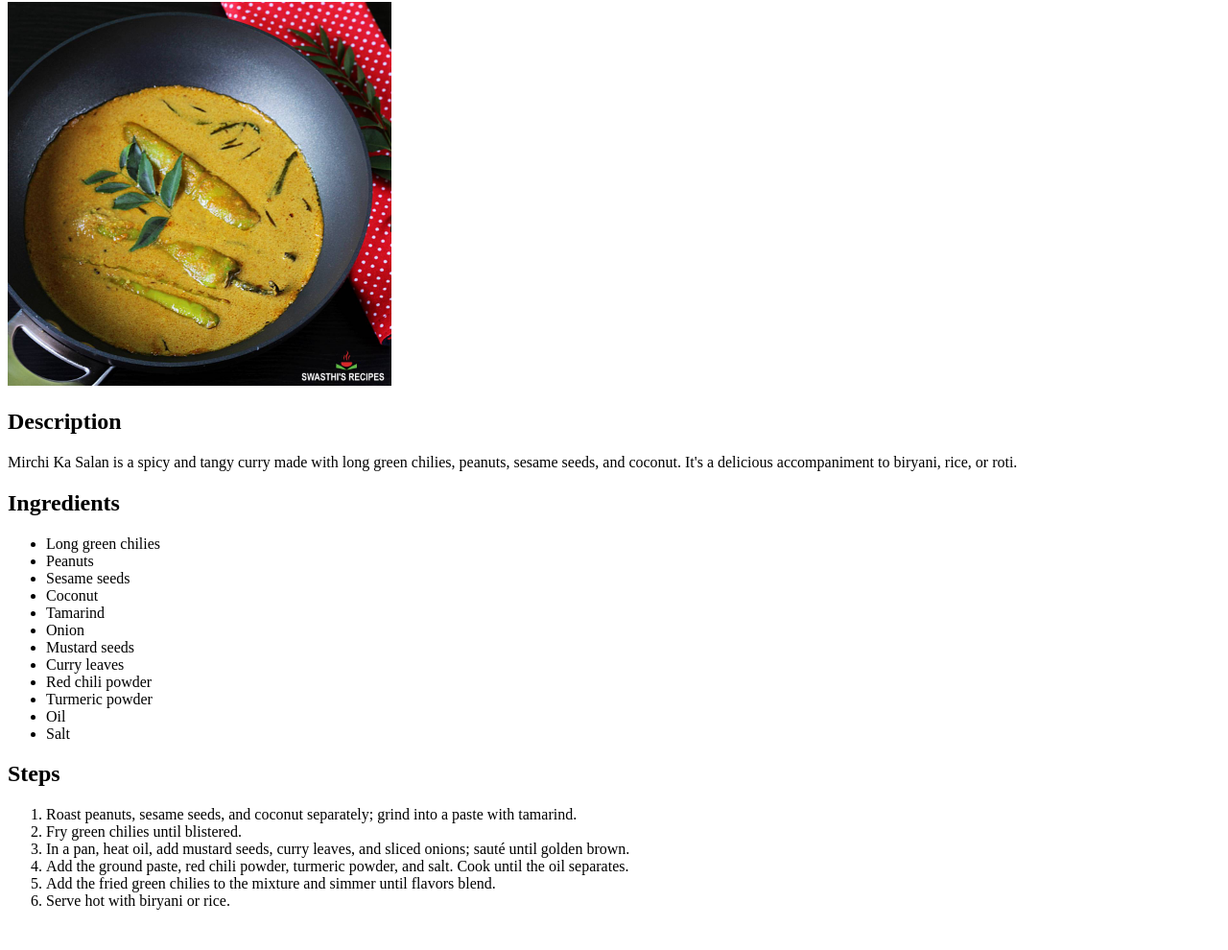
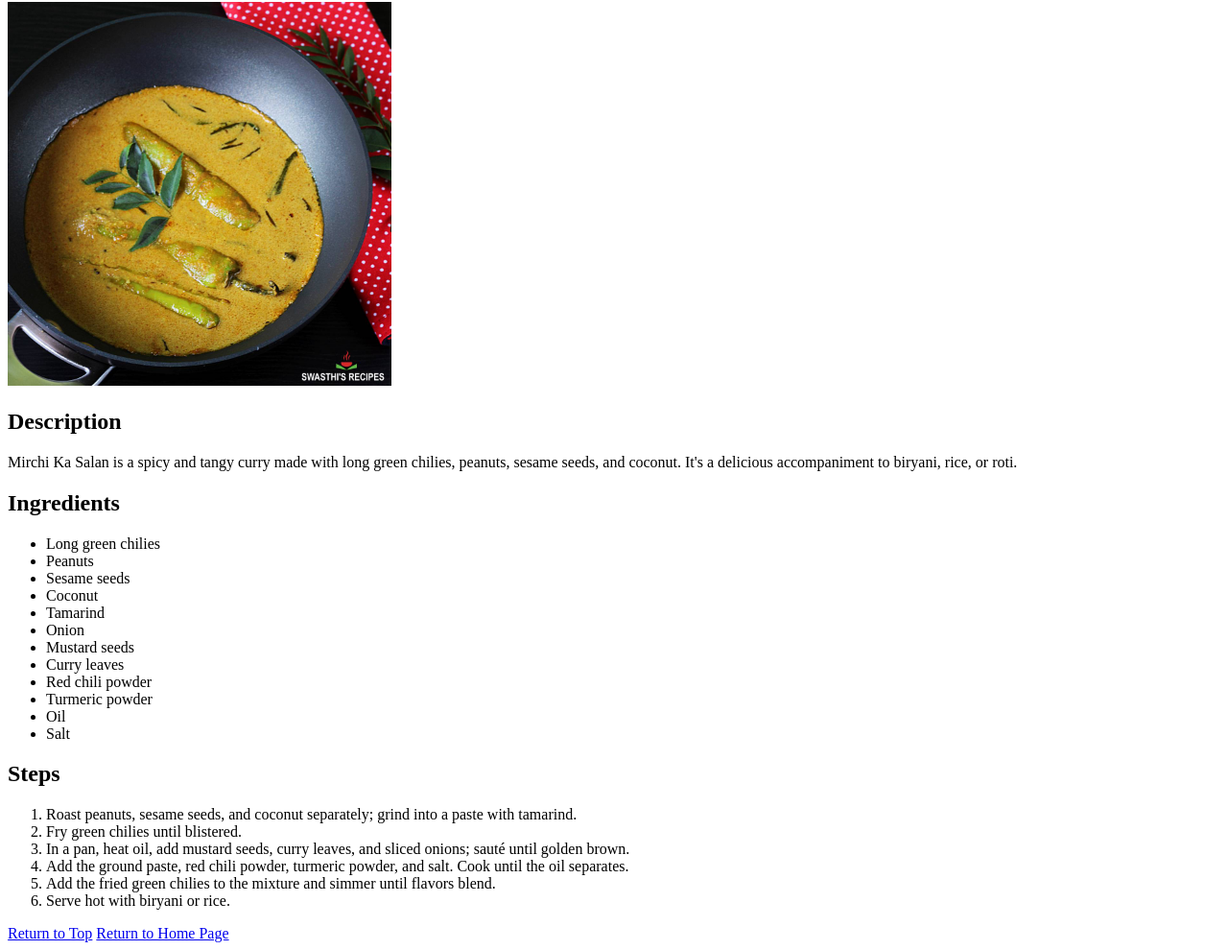
Before and after one commit to Zeustheprogrammer/odin-recipes, a plain HTML site: page recipes/MirchiKaSalan.html in a window 1280 px wide. Shown: the part 78-1068 px from the top of the page at 96% size. Before the commit the page ends 1042 px from the top, so only its background shows below. Drawn offline with Linux system fonts and the light colour scheme.

Commit message:
Add links to acces top of page and return to home page

```diff
--- a/recipes/MirchiKaSalan.html
+++ b/recipes/MirchiKaSalan.html
@@ -34,5 +34,7 @@
         <li>Add the fried green chilies to the mixture and simmer until flavors blend.</li>
         <li>Serve hot with biryani or rice.</li>
     </ol>
+    <a href="#">Return to Top</a>
+    <a href="/">Return to Home Page</a>
 </body>
 </html>
```
Also changed, not shown: index.html (+1 -1 lines), recipes/gonguraPachadi.html (+2 -0 lines), recipes/hydBiryani.html (+2 -0 lines).
